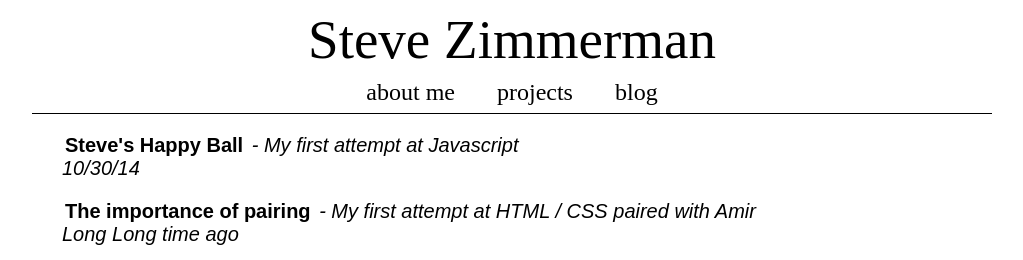
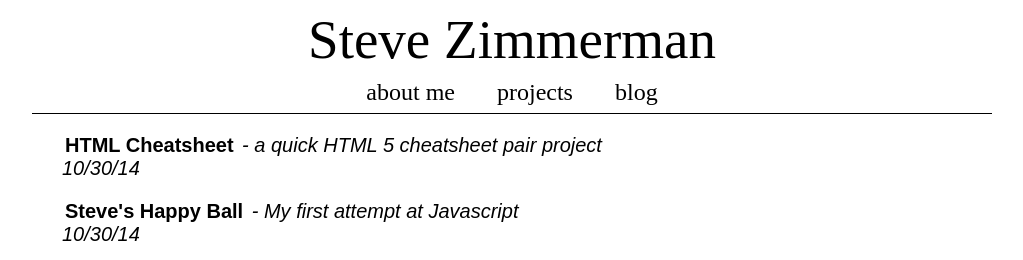
Before and after one commit to stevez86/stevez86.github.io, a plain HTML site: page projects/projects.html in a window 1280 px wide. Shown: the top 260 px of the page, without its empty margins (128-1151 px from the left). Drawn offline with Linux system fonts and the light colour scheme.

Commit message:
added cheatsheet

```diff
--- a/projects/projects.html
+++ b/projects/projects.html
@@ -27,6 +27,7 @@
         </div>
 
         <div class="mid-col">
+            <p><b><a href="cheetsheat/cheatsheet.html">HTML Cheatsheet</a></b><i> - a quick HTML 5 cheatsheet pair project<br>10/30/14</i></p>
             <p><b><a href="SteveBall/project5.html">Steve's Happy Ball</a></b><i> - My first attempt at Javascript<br>10/30/14</i></p>
             <p><b><a href="pair_project/gps1-2.html">The importance of pairing</a></b><i> - My first attempt at HTML / CSS paired with Amir <br>Long Long time ago</i></p>
         </div>
```
